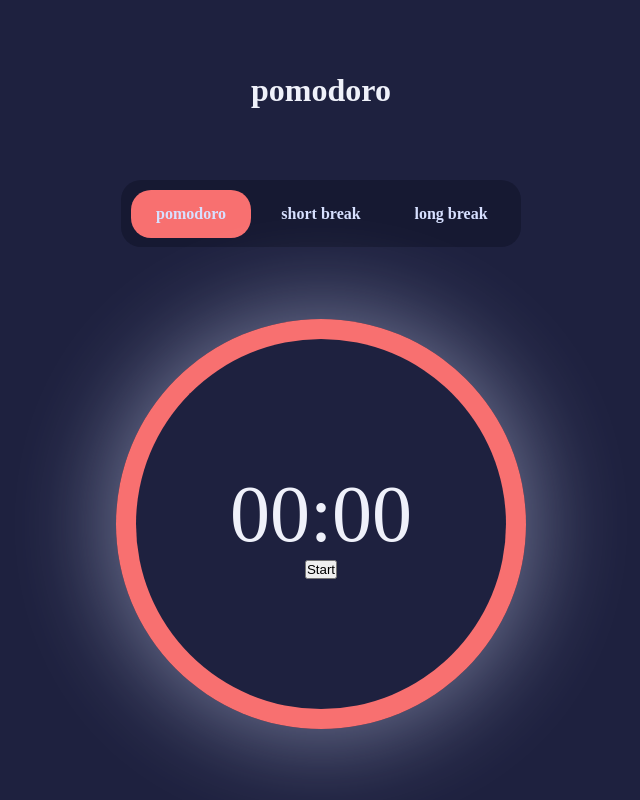
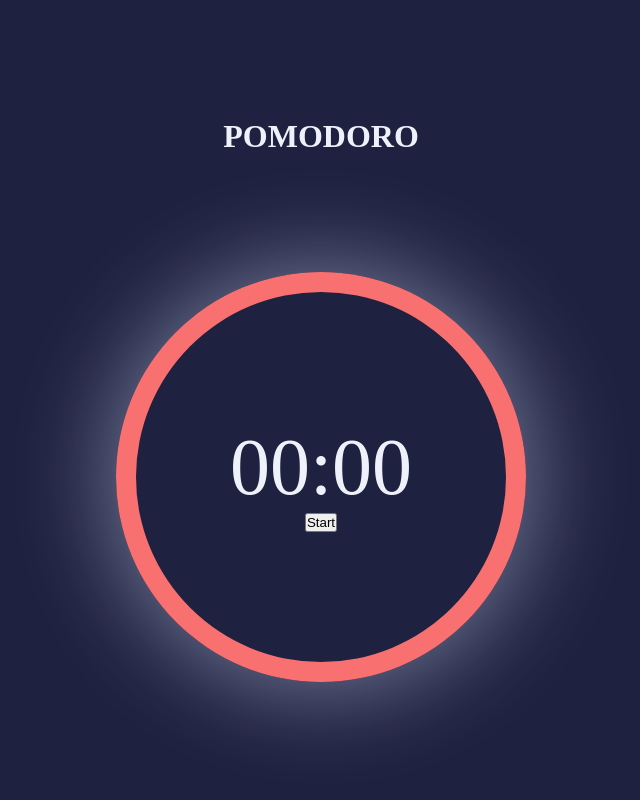
Before and after one commit to LeoLoureiro-code/Pomodoro-app, an Angular app: page / in a window 1280 px wide. Shown: the whole page, without its empty margins (319-959 px from the left). Built offline with nearby package versions, Linux system fonts and the light colour scheme.

Commit message:
remove timer component for app

```diff
--- a/src/app/app.component.html
+++ b/src/app/app.component.html
@@ -1,5 +1,4 @@
 <main>
-    <h1>pomodoro</h1>
-    <timer></timer>
+    <h1>POMODORO</h1>
     <clock></clock>
 </main>
--- a/src/app/app.component.ts
+++ b/src/app/app.component.ts
@@ -1,12 +1,11 @@
 import { Component } from '@angular/core';
 import { RouterOutlet } from '@angular/router';
-import { TimerComponent } from "../components/timer/timer.component";
 import { ClockComponent } from "../components/clock/clock.component";
 
 @Component({
   selector: 'app-root',
   standalone: true,
-  imports: [RouterOutlet, TimerComponent, ClockComponent],
+  imports: [ClockComponent],
   templateUrl: './app.component.html',
   styleUrl: './app.component.scss'
 })
```
